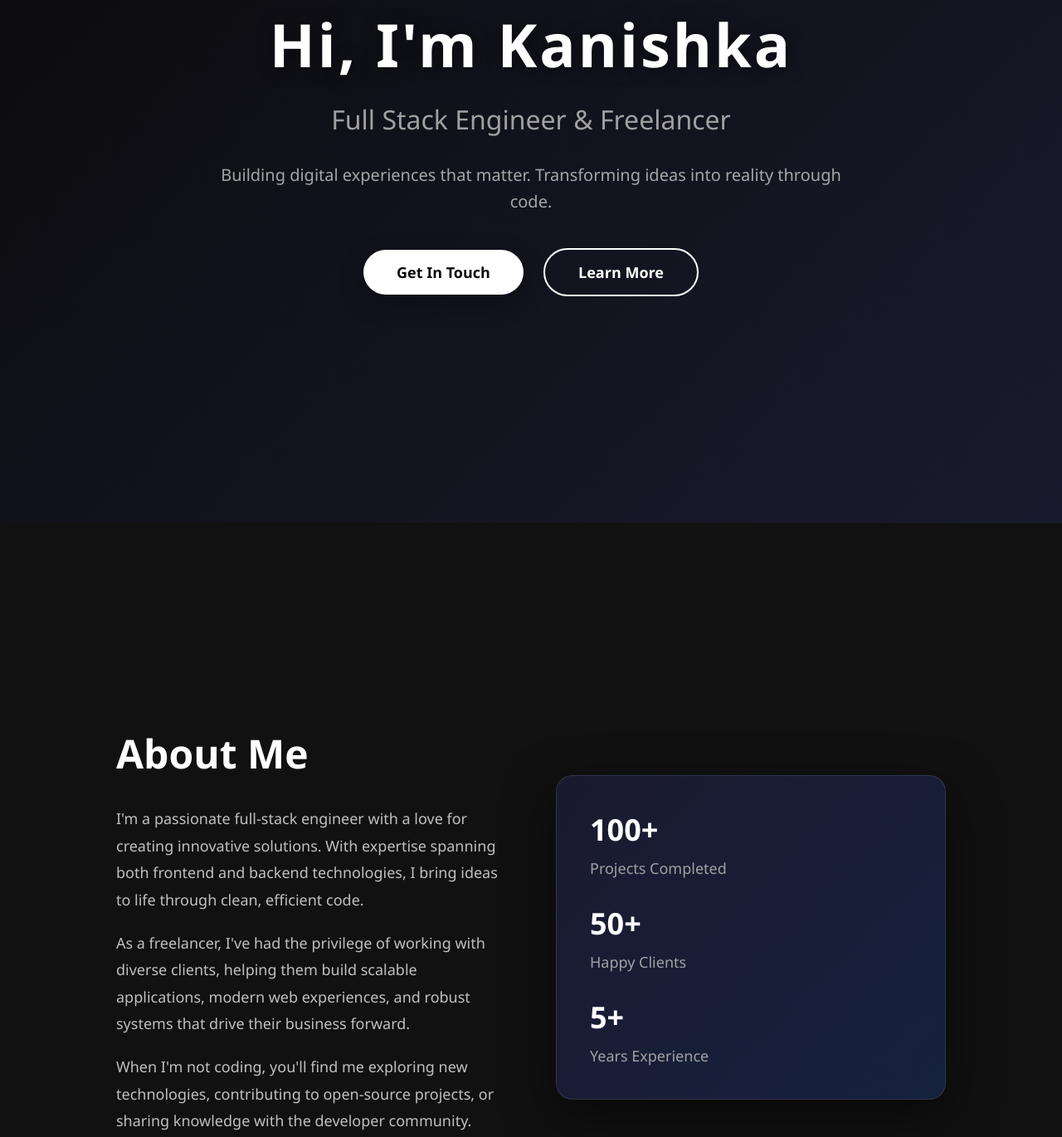
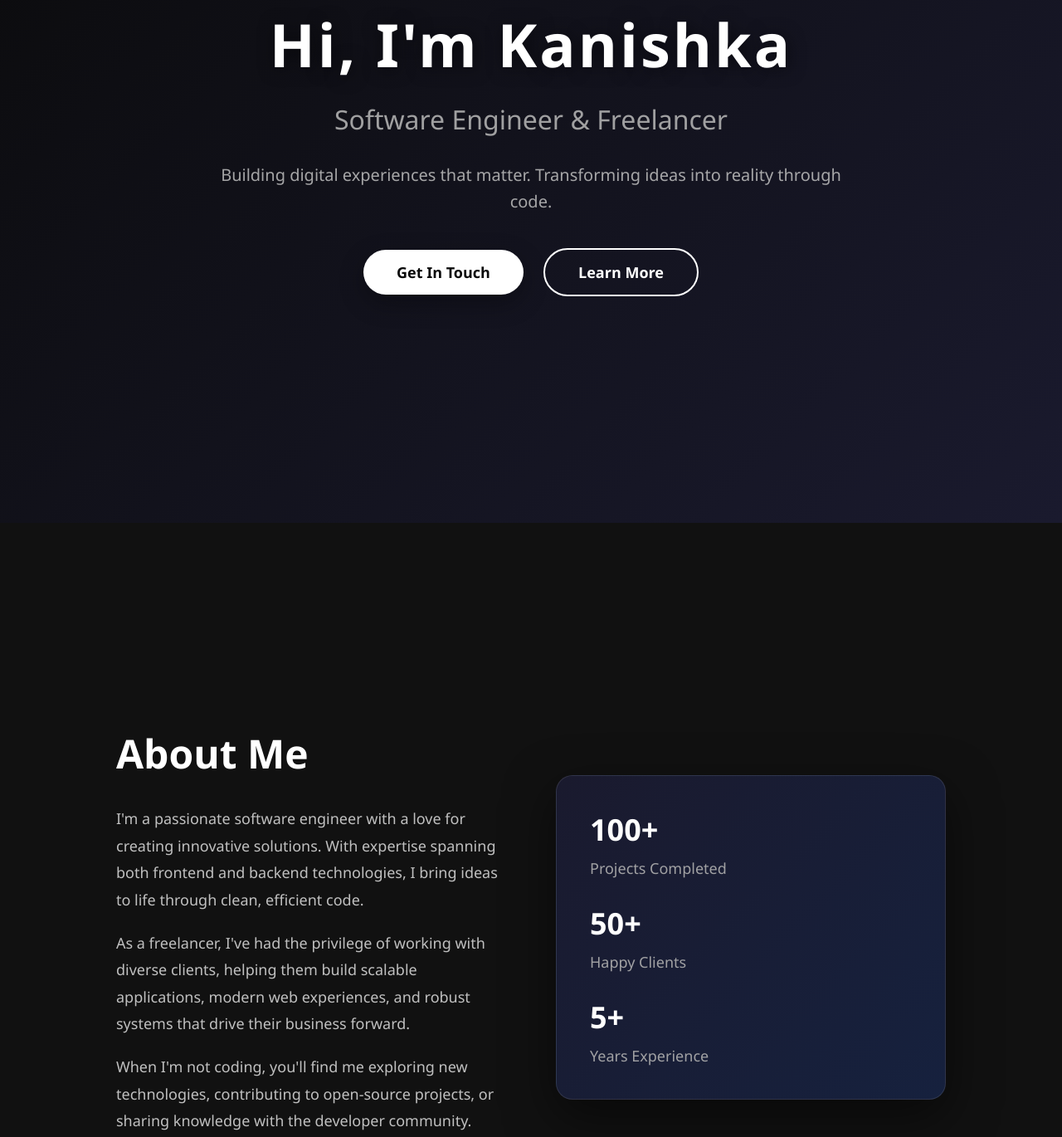
Before and after one commit to kanixx-dev/hello_me, a plain HTML site: page index.html in a window 1280 px wide. Shown: the part 320-1690 px from the top of the page at 83% size. Drawn offline with Linux system fonts and the light colour scheme.

Commit message:
update: updated role

```diff
--- a/index.html
+++ b/index.html
@@ -45,7 +45,7 @@
             <h1
                 style="font-size: 72px; margin: 0 0 20px; font-weight: 700; text-shadow: 2px 2px 20px rgba(0,0,0,0.5); letter-spacing: 3px; color: #ffffff;">
                 Hi, I'm Kanishka</h1>
-            <div style="font-size: 32px; margin: 20px 0; font-weight: 300; opacity: 0.9; color: #b0b0b0;">Full Stack
+            <div style="font-size: 32px; margin: 20px 0; font-weight: 300; opacity: 0.9; color: #b0b0b0;"> Software
                 Engineer & Freelancer</div>
             <p style="font-size: 20px; margin: 30px 0; line-height: 1.6; opacity: 0.85; color: #c0c0c0;">Building
                 digital experiences that matter. Transforming ideas into reality through code.</p>
@@ -70,7 +70,7 @@
                     About Me</h2>
                 <p
                     style="font-size: 18px; line-height: 1.8; color: #c0c0c0; margin-bottom: 20px; transition: color 0.3s ease;">
-                    I'm a passionate full-stack engineer with a love for creating innovative solutions. With expertise
+                    I'm a passionate software engineer with a love for creating innovative solutions. With expertise
                     spanning both frontend and backend technologies, I bring ideas to life through clean, efficient
                     code.
                 </p>
@@ -216,7 +216,7 @@
     <!-- Footer -->
     <footer id="footer"
         style="background: rgba(10, 10, 10, 0.8); color: #b0b0b0; text-align: center; padding: 30px 20px; border-top: 1px solid rgba(255, 255, 255, 0.1); transition: all 0.3s ease;">
-        <p style="margin: 0; opacity: 0.8;">© 2024 Kanishka. Full Stack Engineer & Freelancer. All rights reserved.</p>
+        <p style="margin: 0; opacity: 0.8;">© 2024 Kanishka. Software Engineer & Freelancer. All rights reserved.</p>
     </footer>
 
     <style>
```
